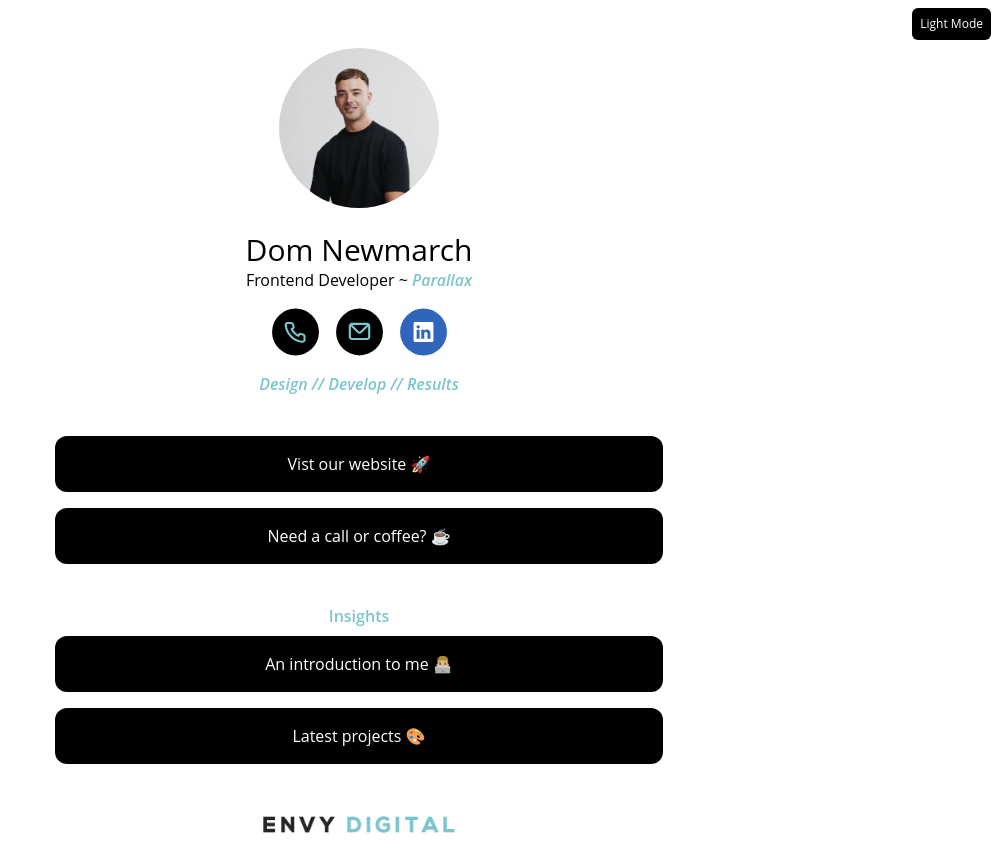
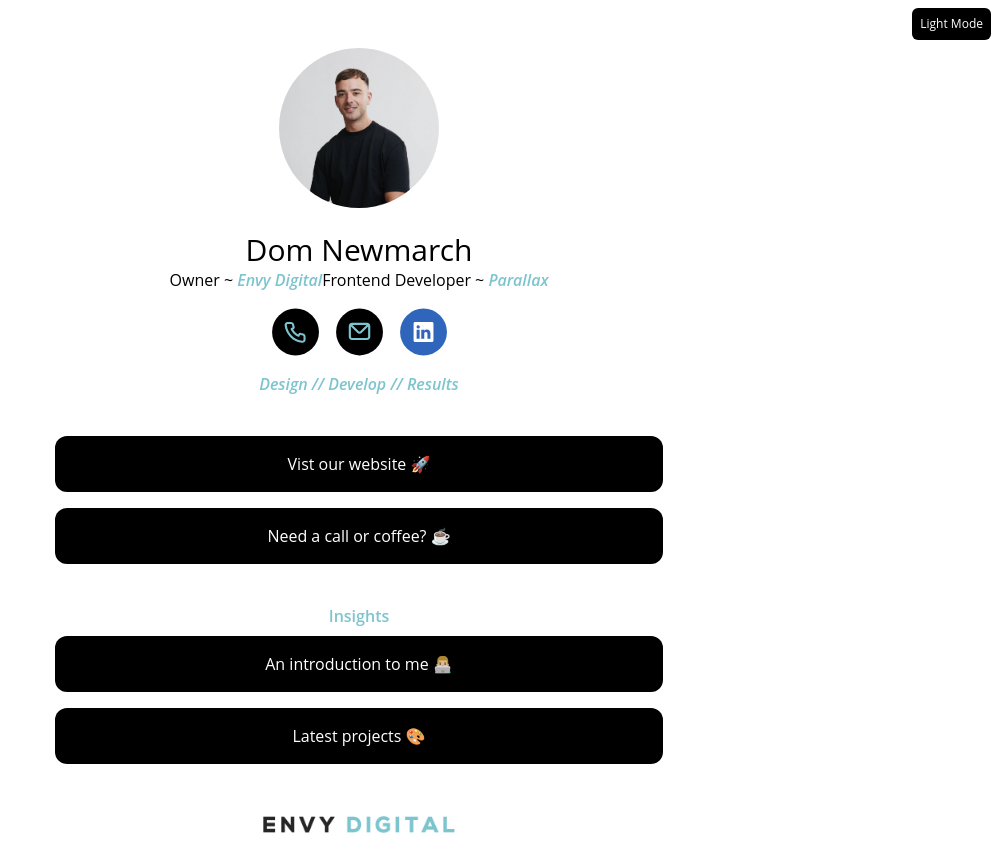
Before and after one commit to Domnewmarch/Envy-Links, a Next.js app: page / in a window 1280 px wide. Shown: the whole page, without its empty margins (281-1280 px from the left). Built offline with nearby package versions, Linux system fonts and the light colour scheme.

Commit message:
Add envy

```diff
--- a/components/bio.js
+++ b/components/bio.js
@@ -10,6 +10,7 @@
         Owner ~ <em className="font-semibold envy-blue">Envy Digital</em>
       </p> */}
       <p className="">
+        Owner ~ <em className="font-semibold envy-blue">Envy Digital</em>
         Frontend Developer ~ <em className="font-semibold envy-blue">Parallax</em>
       </p>
 
```
